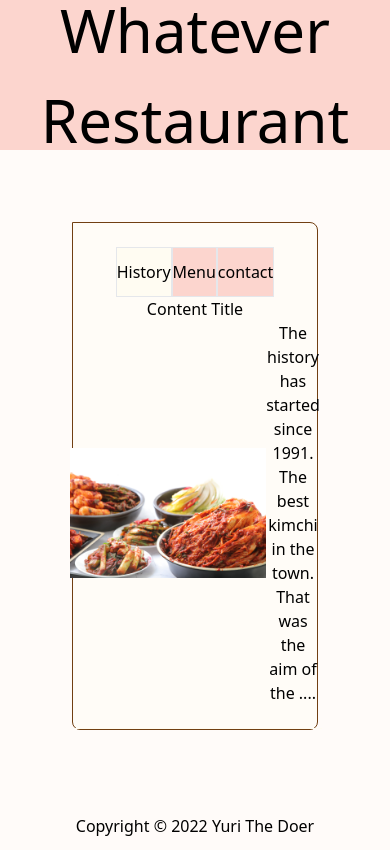
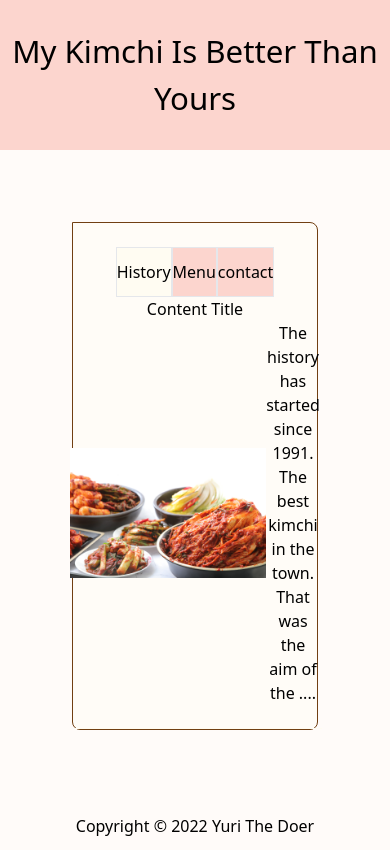
Before and after one commit to eyeri91/kimchi-store-page, a website built with webpack: page dist/index.html in a window 390 px wide. Built offline with nearby package versions, Linux system fonts and the light colour scheme.

Commit message:
Make heading responsive to different sizes of screens

```diff
--- a/dist/index.html
+++ b/dist/index.html
@@ -12,9 +12,9 @@
   </head>
   <body class="bg-neutral bg-opacity-40">
     <header
-      class="h-[150px] text-6xl text-center bg-lightPink flex justify-center items-center"
+      class="h-[150px] sm:h-[200px] text-3xl sm:text-5xl md:text-6xl text-center bg-lightPink flex justify-center items-center"
     >
-      <span>Whatever Restaurant</span>
+      <span>My Kimchi Is Better Than Yours</span>
     </header>
     <main class="first-line:basis-3/4 m-8">
       <div
```
